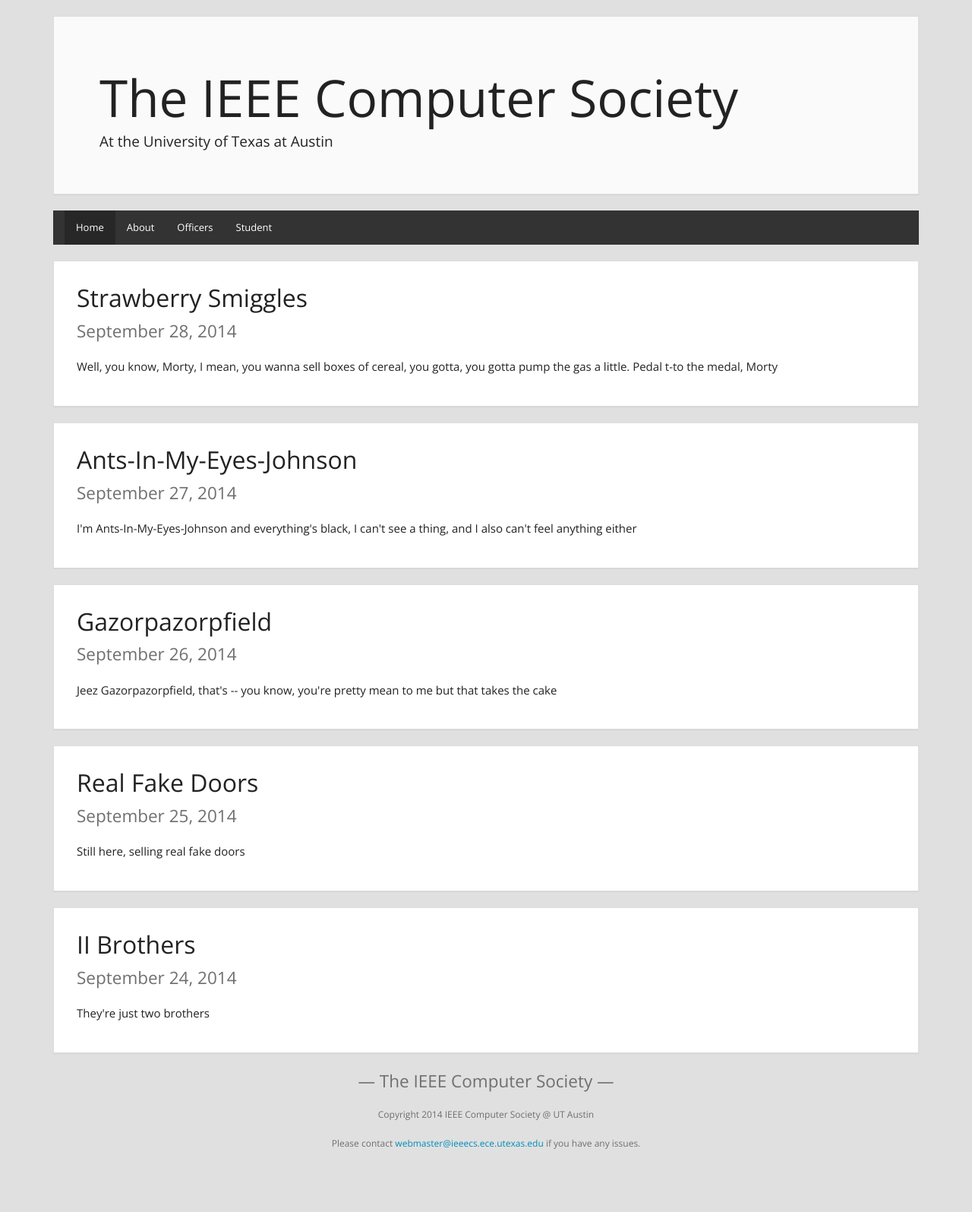
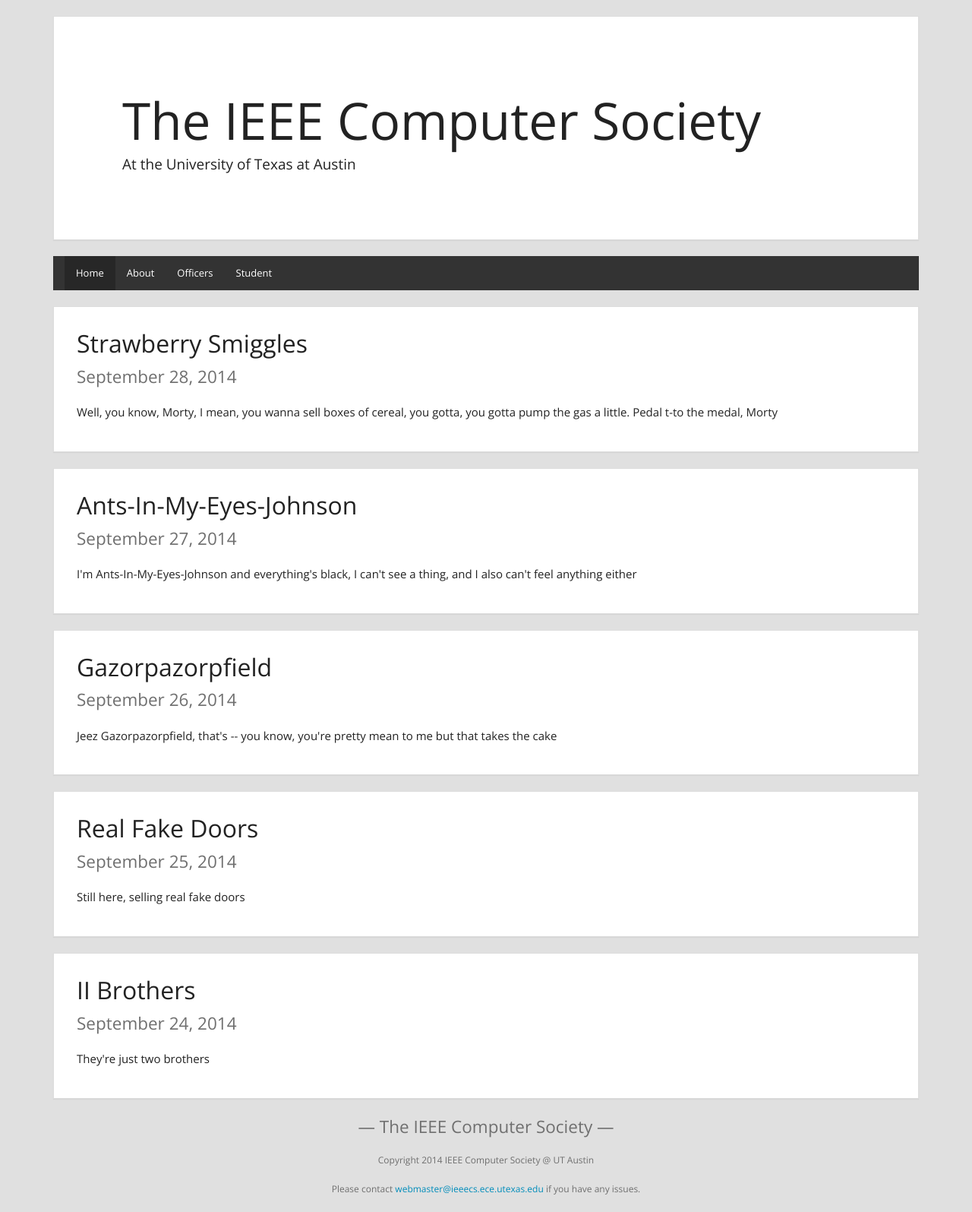
Before and after one commit to ieeecs-ut/ieee-computer-society, a Jekyll site: the page built from index.html, in a window 1280 px wide. Shown: the whole page at 76% size. Built offline with Jekyll 4.4.1, drawn with Linux system fonts in a browser that asks for light colours; Markdown is read by kramdown in place of the engine named in the settings; the list of posts is cut into pages by our own code; before the commit the page ends 1535 px from its top, so only the background shows below that.

Commit message:
fixed issue with mobile jumbotron layout

```diff
--- a/_includes/header.html
+++ b/_includes/header.html
@@ -1,6 +1,6 @@
 <div class="page-header">
-  <div class="panel panel-default">
-    <div class="jumbotron-header jumbotron">
+  <div class="panel panel-default jumbotron-header jumbotron">
+    <div class="panel-body">
       <h1>{{ site.title }}</h1>
       <h4>At the University of Texas at Austin</h4>
     </div>
```
